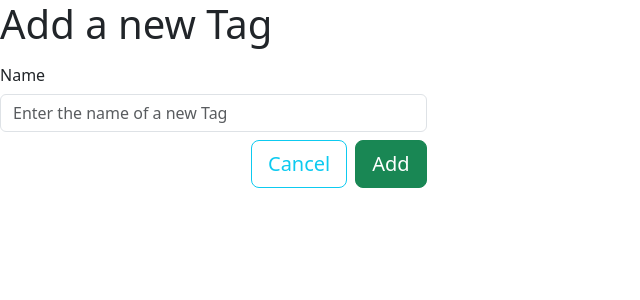
After one commit to Jusmicelangelo/flask-blogly, a Flask app: page /tags/new in a window 1280 px wide. The commit adds this page. Shown: the top 300 px of the page, without its empty margins (0-640 px from the left). Run offline with Flask 3, Linux system fonts and the light colour scheme.

Commit message:
final Part Three

```diff
--- a/app.py
+++ b/app.py
@@ -2,7 +2,7 @@
 
 from flask import Flask, redirect, render_template, request
 from flask_debugtoolbar import DebugToolbarExtension
-from models import db, connect_db, User, Post
+from models import db, connect_db, User, Post, Tag, PostTag
 
 app = Flask(__name__)
 app.config['SQLALCHEMY_DATABASE_URI'] = 'postgresql:///blogly'
@@ -90,19 +90,22 @@ def post_new_form(user_id):
     """Form to create a new Post for a specific User"""
 
     user = User.query.get_or_404(user_id)
+    tags = Tag.query.all()
 
-    return render_template('newPost.html', user = user)
+    return render_template('newPost.html', user = user, tags=tags)
 
 @app.route('/users/<int:user_id>/posts/new', methods=["POST"])
 def create_post(user_id):
     """Creates a new Post for a specific User"""
 
     user = User.query.get_or_404(user_id)
+    tag_ids = [int(num) for num in request.form.getlist("tags")]
+    tags = Tag.query.filter(Tag.id.in_(tag_ids)).all()
     new_post = Post (
         title = request.form['title'],
         content = request.form['content'],
-        user=user)
-
+        user=user,
+        tags=tags)
 
     db.session.add(new_post)
     db.session.commit()
@@ -120,8 +123,9 @@ def post_details(post_id):
 def edit_post(post_id):
     '''Editing a post'''
     post = Post.query.get_or_404(post_id)
+    tags = Tag.query.all()
 
-    return render_template('post_edit.html', post=post)
+    return render_template('post_edit.html', post=post, tags = tags)
 
 @app.route('/posts/<int:post_id>/edit', methods=["POST"])
 def update_post(post_id):
@@ -129,6 +133,9 @@ def update_post(post_id):
     update_post = Post.query.get_or_404(post_id)
     update_post.title = request.form['title']
     update_post.content = request.form['content']
+
+    tag_ids = [int(num) for num in request.form.getlist("tags")]
+    update_post.tags = Tag.query.filter(Tag.id.in_(tag_ids)).all()
 
     db.session.add(update_post)
     db.session.commit()
@@ -144,3 +151,65 @@ def post_delete(post_id):
     db.session.commit()
 
     return redirect(f"/users/{post.user_id}")
+
+#tag routes#
+@app.route('/tags')
+def list_tags():
+    """Shows a list of tags"""
+    tags = Tag.query.all()
+    return render_template('tags.html', tags = tags)
+
+@app.route('/tags/<int:tag_id>')
+def tag_details(tag_id):
+    """Shows the posts related to a tag"""
+    tag = Tag.query.get_or_404(tag_id)
+    return render_template('tagDetail.html', tag = tag)
+
+@app.route('/tags/new', methods=["GET"])
+def new_tag():
+    """Form to create a new Tag"""
+
+    return render_template('newTag.html')
+
+
+@app.route('/tags/new', methods=["POST"])
+def create_tag():
+    """Create a new Tag"""
+
+    new_tag = Tag (name = request.form['name'])
+
+    db.session.add(new_tag)
+    db.session.commit()
+
+    return redirect('/tags')
+
+@app.route('/tags/<int:tag_id>/edit', methods=["GET"])
+def edit_tag(tag_id):
+    """Form to edit a Tag"""
+
+    tag = Tag.query.get_or_404(tag_id)
+
+    return render_template('tag_edit.html', tag=tag)
+
+@app.route('/tags/<int:tag_id>/edit', methods=["POST"])
+def update_tag(tag_id):
+    """Update a Tag name"""
+
+    to_update_tag = Tag.query.get_or_404(tag_id)
+    to_update_tag.name = request.form['name']
+
+    db.session.add(to_update_tag)
+    db.session.commit()
+
+    return redirect ('/tags')
+
+@app.route('/tags/<int:tag_id>/delete', methods=["POST"])
+def delete_tag(tag_id):
+    """Deleta a Tag"""
+
+    to_delete_tag = Tag.query.get_or_404(tag_id)
+
+    db.session.delete(to_delete_tag)
+    db.session.commit()
+
+    return redirect ('/tags')
--- /dev/null
+++ b/templates/newTag.html
@@ -0,0 +1,34 @@
+{% extends 'base.html' %}
+
+{% block title %}
+Create a new Tag
+{% endblock %}
+
+{% block content %}
+
+<h1>Add a new Tag</h1>
+
+<form method="POST">
+    <div class="form-group">
+        <label for="name" class="col-sm-2 col-form-label">Name</label>
+    </div>
+    <div class="col-sm-4">
+        <input type="text"
+               name="name"
+               id="name"
+               placeholder="Enter the name of a new Tag"
+               class="form-control">
+    </div>
+
+    <div class="form-group">
+        <div class="col-sm-4">
+        <button class="btn btn-success btn-lg mt-2 float-end"
+                type="submit">
+                Add
+        </button>
+        <a href="/users" class="btn btn-outline-info btn-lg m-2 float-end">Cancel</a>
+        </div>
+    </div>
+</form>
+
+{% endblock %}
```
Also changed, not shown: models.py (+42 -0 lines), templates/newPost.html (+15 -0 lines), templates/postDetail.html (+10 -0 lines), templates/post_edit.html (+16 -1 lines), templates/tagDetail.html (added, +24 -0 lines), templates/tag_edit.html (added, +34 -0 lines), templates/tags.html (added, +21 -0 lines).
